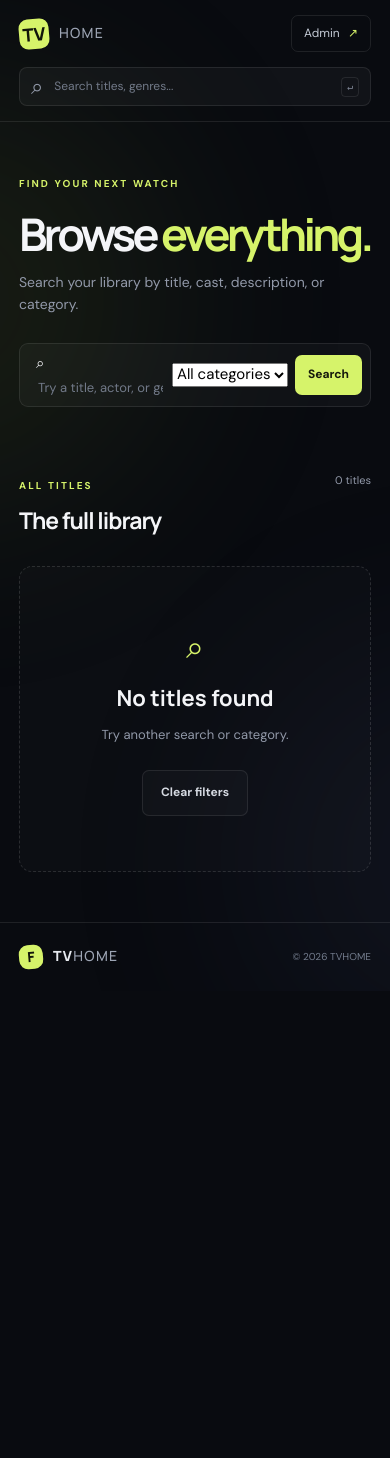
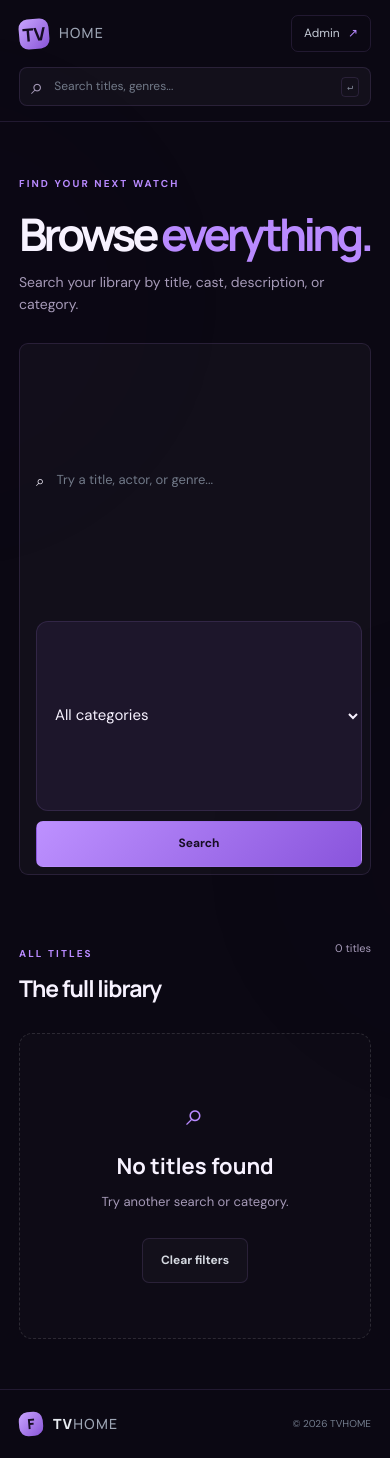
Before and after one commit to Som3aVoda/WebPython, a Flask app: page /search in a window 390 px wide. Before the commit the page ends 970 px from the top, so only its background shows below. Run offline with Flask 3, Linux system fonts and the light colour scheme; some libraries are stand-ins or nearby versions.

Commit message:
Update style.css

```diff
--- a/static/style.css
+++ b/static/style.css
@@ -113,4 +113,356 @@
 #tvhome-video-player[hidden],#video-player[hidden]{display:none!important}
 @media(max-width:650px){.continue-grid{grid-template-columns:repeat(2,minmax(0,1fr));gap:11px}.continue-info{padding:9px}.continue-title{font-size:10px}.continue-section .section-heading{align-items:center}.continue-clear{margin-top:0;white-space:nowrap}}
 
+/* =========================================
+   TVHOME PURPLE REDESIGN
+   ========================================= */
+
+:root {
+  --bg: #0b0813;
+  --panel: #151020;
+  --panel2: #1d162b;
+  --line: rgba(190, 150, 255, .13);
+  --text: #f7f2ff;
+  --muted: #a69ab8;
+  --accent: #b98aff;
+  --accent2: #8756d8;
+  --red: #ff7777;
 }
+
+body {
+  background-color: var(--bg);
+  color: var(--text);
+}
+
+.ambient-one {
+  background: rgba(137, 75, 224, .13);
+}
+
+.ambient-two {
+  background: rgba(91, 48, 150, .12);
+}
+
+.brand-mark {
+  background: linear-gradient(135deg, #c9a5ff, #8854d6);
+  color: #160d24;
+}
+
+.button-primary {
+  background: linear-gradient(135deg, #bd91ff, #8954dc);
+  color: #170d24;
+  border-color: transparent;
+}
+
+.button-primary:hover {
+  filter: brightness(1.12);
+  box-shadow: 0 8px 28px rgba(153, 100, 225, .25);
+}
+
+.main-nav a.active,
+.text-link,
+.card-title:hover,
+.collection-link:hover {
+  color: var(--accent);
+}
+
+.accent-dot {
+  color: var(--accent);
+}
+
+.site-header,
+.site-footer,
+.movie-card,
+.large-search,
+.page-intro,
+.detail-layout,
+.watch-section {
+  border-color: var(--line);
+}
+
+/* Movie poster hover description */
+
+.poster-wrap {
+  position: relative;
+  overflow: hidden;
+  isolation: isolate;
+}
+
+.poster-wrap img {
+  transition: transform .45s ease, filter .35s ease;
+}
+
+.poster-shade {
+  position: absolute;
+  inset: 0;
+  z-index: 1;
+  background: linear-gradient(
+    to top,
+    rgba(12, 7, 22, .97) 0%,
+    rgba(12, 7, 22, .72) 45%,
+    rgba(12, 7, 22, .05) 100%
+  );
+  opacity: .45;
+  transition: opacity .3s ease;
+}
+
+.poster-description {
+  position: absolute;
+  z-index: 2;
+  left: 14px;
+  right: 14px;
+  bottom: 48px;
+  color: #f8f2ff;
+  font-size: 12px;
+  line-height: 1.55;
+  display: -webkit-box;
+  -webkit-box-orient: vertical;
+  -webkit-line-clamp: 4;
+  line-clamp: 4;
+  overflow: hidden;
+  opacity: 0;
+  transform: translateY(10px);
+  transition: opacity .3s ease, transform .3s ease;
+  pointer-events: none;
+}
+
+.poster-wrap:hover .poster-description,
+.poster-wrap:focus-visible .poster-description {
+  opacity: 1;
+  transform: translateY(0);
+}
+
+.poster-wrap:hover .poster-shade,
+.poster-wrap:focus-visible .poster-shade {
+  opacity: 1;
+}
+
+.poster-wrap:hover img,
+.poster-wrap:focus-visible img {
+  transform: scale(1.055);
+  filter: brightness(.75);
+}
+
+.play-chip {
+  z-index: 3;
+  transition: transform .25s ease, background .25s ease;
+}
+
+.poster-wrap:hover .play-chip,
+.poster-wrap:focus-visible .play-chip {
+  transform: scale(1.1);
+  background: var(--accent);
+  color: #170d24;
+}
+
+.poster-tag {
+  z-index: 4;
+}
+
+/* Search and category filter */
+
+.category-search {
+  display: flex;
+  align-items: stretch;
+  gap: 10px;
+  flex-wrap: wrap;
+}
+
+.search-input-wrap {
+  display: flex;
+  align-items: center;
+  gap: 10px;
+  flex: 1 1 260px;
+  min-width: 0;
+}
+
+.search-input-wrap input {
+  width: 100%;
+  min-width: 0;
+}
+
+.category-search select {
+  flex: 0 1 190px;
+  min-width: 150px;
+  padding: 0 14px;
+  color: var(--text);
+  background: var(--panel2);
+  border: 1px solid var(--line);
+  border-radius: 12px;
+  font: inherit;
+}
+
+.category-search select:focus {
+  outline: 2px solid var(--accent);
+  outline-offset: 2px;
+}
+
+.category-search select option {
+  background: var(--panel);
+  color: var(--text);
+}
+
+/* Owl-style carousels */
+
+.owl-section {
+  overflow: hidden;
+}
+
+.owl-carousel {
+  width: 100%;
+}
+
+.owl-viewport {
+  width: 100%;
+  overflow-x: auto;
+  overflow-y: hidden;
+  scroll-snap-type: x mandatory;
+  scroll-behavior: smooth;
+  scrollbar-width: none;
+  overscroll-behavior-x: contain;
+}
+
+.owl-viewport::-webkit-scrollbar {
+  display: none;
+}
+
+.owl-track {
+  display: flex;
+  align-items: stretch;
+  gap: 18px;
+  width: 100%;
+}
+
+.owl-slide {
+  flex: 0 0 calc((100% - 54px) / 4);
+  min-width: 0;
+  scroll-snap-align: start;
+}
+
+.owl-slide .movie-card {
+  height: 100%;
+}
+
+.owl-controls {
+  display: flex;
+  align-items: center;
+  justify-content: center;
+  gap: 16px;
+  margin-top: 22px;
+}
+
+.owl-dots {
+  display: flex;
+  align-items: center;
+  justify-content: center;
+  gap: 8px;
+}
+
+.owl-dot {
+  width: 8px;
+  height: 8px;
+  padding: 0;
+  border: 0;
+  border-radius: 20px;
+  background: rgba(185, 138, 255, .3);
+  cursor: pointer;
+  transition: width .25s ease, background .25s ease;
+}
+
+.owl-dot.active {
+  width: 25px;
+  background: var(--accent);
+}
+
+.owl-arrow {
+  display: grid;
+  place-items: center;
+  width: 34px;
+  height: 34px;
+  border: 1px solid var(--line);
+  border-radius: 50%;
+  color: var(--text);
+  background: var(--panel2);
+  font-size: 23px;
+  cursor: pointer;
+  transition: background .2s ease, color .2s ease;
+}
+
+.owl-arrow:hover:not(:disabled) {
+  color: #170d24;
+  background: var(--accent);
+}
+
+.owl-arrow:disabled {
+  opacity: .35;
+  cursor: default;
+}
+
+/* Continue Watching: keep the section visible at every screen size */
+
+.continue-section:not([hidden]) {
+  display: block;
+}
+
+.continue-section[hidden] {
+  display: none !important;
+}
+
+/* Footer and detail refinements */
+
+.site-footer .brand-mark {
+  background: linear-gradient(135deg, #c9a5ff, #8854d6);
+}
+
+.detail-description,
+.poster-description {
+  overflow-wrap: anywhere;
+}
+
+@media (max-width: 900px) {
+  .owl-slide {
+    flex-basis: calc((100% - 36px) / 3);
+  }
+}
+
+@media (max-width: 650px) {
+  .owl-slide {
+    flex-basis: calc((100% - 18px) / 2);
+  }
+
+  .category-search {
+    flex-direction: column;
+  }
+
+  .category-search select,
+  .category-search .button {
+    width: 100%;
+    min-height: 46px;
+  }
+
+  .poster-description {
+    font-size: 11px;
+    left: 10px;
+    right: 10px;
+    bottom: 42px;
+  }
+}
+
+@media (max-width: 420px) {
+  .owl-slide {
+    flex-basis: 82%;
+  }
+}
+
+@media (prefers-reduced-motion: reduce) {
+  .owl-viewport {
+    scroll-behavior: auto;
+  }
+
+  .poster-wrap img,
+  .poster-description,
+  .poster-shade,
+  .play-chip {
+    transition: none;
+  }
+}
+}
```
